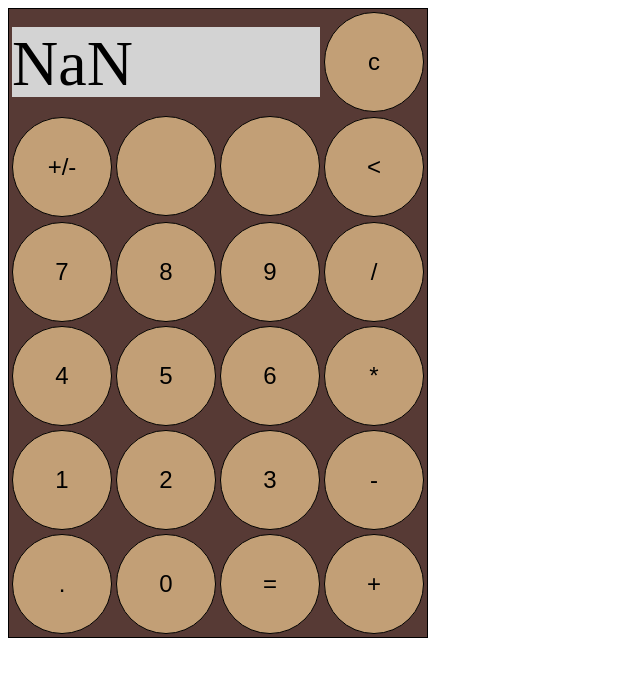
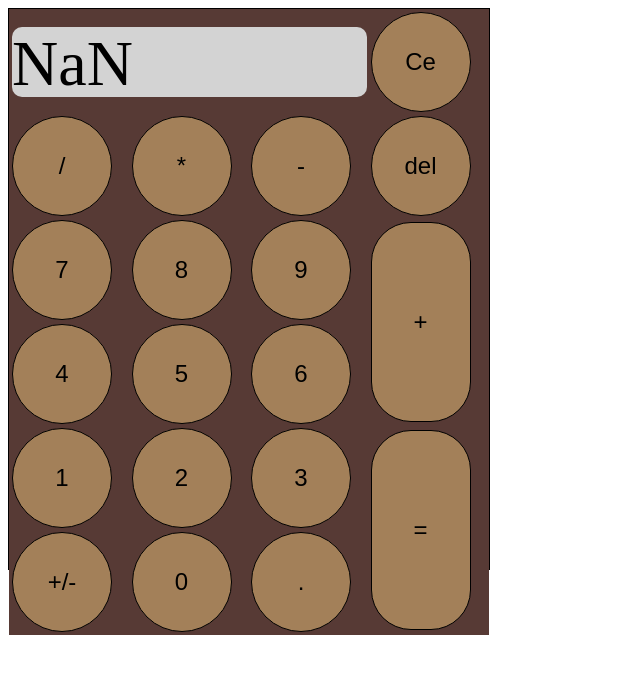
Before and after one commit to KP-90/calculator, a plain HTML site: page index.html in a window 1280 px wide. Both pictures are taken after a click on the button "+/-". Shown: the whole page, without its empty margins (0-640 px from the left). Drawn offline with Linux system fonts and the light colour scheme.

Commit message:
changed layout, added functionality

```diff
--- a/index.html
+++ b/index.html
@@ -13,37 +13,38 @@
         <table>
             <tr>
                 <td colspan="3" border="1"><span id="result"></span></td>
-                <td><button id="clear">c</button></td>
+                <td><button id="clear">Ce</button></td>
             </tr>
             <tr>
-                <td><button id="changeSign" class="">+/-</button></td>
-                <td><button id="" class=""></button></td>
-                <td><button id="" class=""></button></td>
-                <td><button id="" class=""><</button></td>
+                <td><button id="divide" class="operator">/</button></td>
+                <td><button id="multiply" class="operator">*</button></td>
+                <td><button id="subtract" class="operator">-</button></td>
+                <td><button id="del" class="">del</button></td>
             </tr>
             <tr>
                 <td><button id="7" class="number">7</button></td>
                 <td><button id="8" class="number">8</button></td>
                 <td><button id="9" class="number">9</button></td>
-                <td><button id="divide" class="operator">/</button></td>
+                <td rowspan="2"><button id="add" class="operator">+</button></td>
             </tr>
             <tr>
                 <td><button id="4" class="number">4</button></td>
                 <td><button id="5" class="number">5</button></td>
                 <td><button id="6" class="number">6</button></td>
-                <td><button id="multiply" class="operator">*</button></td>
+
             </tr>
             <tr>
                 <td><button id="1" class="number">1</button></td>
                 <td><button id="2" class="number">2</button></td>
                 <td><button id="3" class="number">3</button></td>
-                <td><button id="subtract" class="operator">-</button></td>
+                <td rowspan="2"><button id="equal"class="operator">=</button></td>
+
             </tr>
             <tr>
+                <td><button id="changeSign" class="">+/-</button></td>
+                <td><button id="0" class="number">0</button></td>
                 <td><button id="point" class="number">.</button></td>
-                <td><button id="0" class="number">0</button></td>
-                <td><button id="equal"class="operator">=</button></td>
-                <td><button id="add" class="operator">+</button></td>
+
             </tr>
         </table>
     </div>
--- a/script.js
+++ b/script.js
@@ -4,7 +4,8 @@ let opsBtns = document.querySelectorAll(".operator");
 let equals = document.querySelector("#equal");
 let clearBtn = document.querySelector("#clear");
 let changeSign = document.querySelector("#changeSign");
-let num1 = '0';
+let delBtn = document.querySelector("#del");
+let num1 = '';
 let num2 = '';
 let total = 0;
 let operatorSign = '';
@@ -48,7 +49,7 @@ function operate(operator, x, y) {
 }
 
 function clear(type) {
-    num1 = '0';
+    num1 = '';
     num2 = '';
     operatorSign = '';
     wasEval = false;
@@ -68,11 +69,12 @@ function numbers(nums) {
             clear(1);
         }
     }
-    resultDisp.innerText += nums.target.innerText;
-    if(operatorSign) {
+    if(operatorSign && num2.length < 7) {
+        resultDisp.innerText += nums.target.innerText;
         num2 += nums.target.innerText;
     }
-    else {
+    else if(num1.length < 7) {
+        resultDisp.innerText += nums.target.innerText;
         num1 += nums.target.innerText;
     }
 
@@ -80,6 +82,10 @@ function numbers(nums) {
 
 function change(number) {
     return (parseFloat(number) * -1).toString();
+}
+
+function backspace(string) {
+    return string.slice(0, -1);
 }
 
 changeSign.addEventListener("click", () => {
@@ -96,6 +102,17 @@ changeSign.addEventListener("click", () => {
 //Clear button, calls the clear function
 clearBtn.addEventListener('click', () => clear(1));
 
+delBtn.addEventListener('click', () => {
+    let temp = backspace(resultDisp.innerText);
+    resultDisp.innerText = temp;
+    if(operatorSign) {
+        num2 = temp;
+    }
+    else {
+        num1 = temp;
+    }
+})
+
 //Number buttons, calls numbers function
 numBtns.forEach(btn => {
     btn.addEventListener('click', (e) => numbers(e))
@@ -105,6 +122,10 @@ numBtns.forEach(btn => {
 opsBtns.forEach(btn => btn.addEventListener('click', function(e) {
     if(e.target.innerText == '=') {
         total = operate(operatorSign, num1, num2)
+        if(total > 9999999) {
+
+            total = total.toExponential(2);
+        }
         resultDisp.innerText = total;
         wasEval = true;
     }
@@ -118,6 +139,9 @@ opsBtns.forEach(btn => btn.addEventListener('click', function(e) {
         resultDisp.innerText = operatorSign
     }
     else {
+        if(!num1) {
+            num1 = 0;
+        }
         operatorSign =  e.target.innerText;
         resultDisp.innerText = operatorSign;
     }
--- a/style.css
+++ b/style.css
@@ -1,9 +1,13 @@
 #container {
-
+    width: 30em;
+    height: 35em;
+    border: solid black 1px;
 }
 table {
-    border: solid black 1px;
+    width: 100%;
+    height: 100%;
     background-color: #573a35;
+
 }
 
 #result {
@@ -12,16 +16,34 @@ table {
     background-color: lightgray;
     display: inline-block;
     height: 1.1em;
+    border-radius: 10px;
 }
+
+
 button {
     width: 100px;
     height: 100px;
     font-size: x-large;
     border-radius: 50%;
     border: solid black 1px;
-    background-color: #c29f76;
+    background-color: #a38059;
 }
 
 button:hover {
     border: solid black 2.5px;
+    background-color: #c29f76
 }
+
+#add {
+    height: 200px;
+    border-radius: 40px;
+}
+
+#equal {
+    height: 200px;
+    border-radius: 40px;
+}
+
+/* Color scheme based off link
+    https://www.schemecolor.com/rustic-america.php
+*/
```
